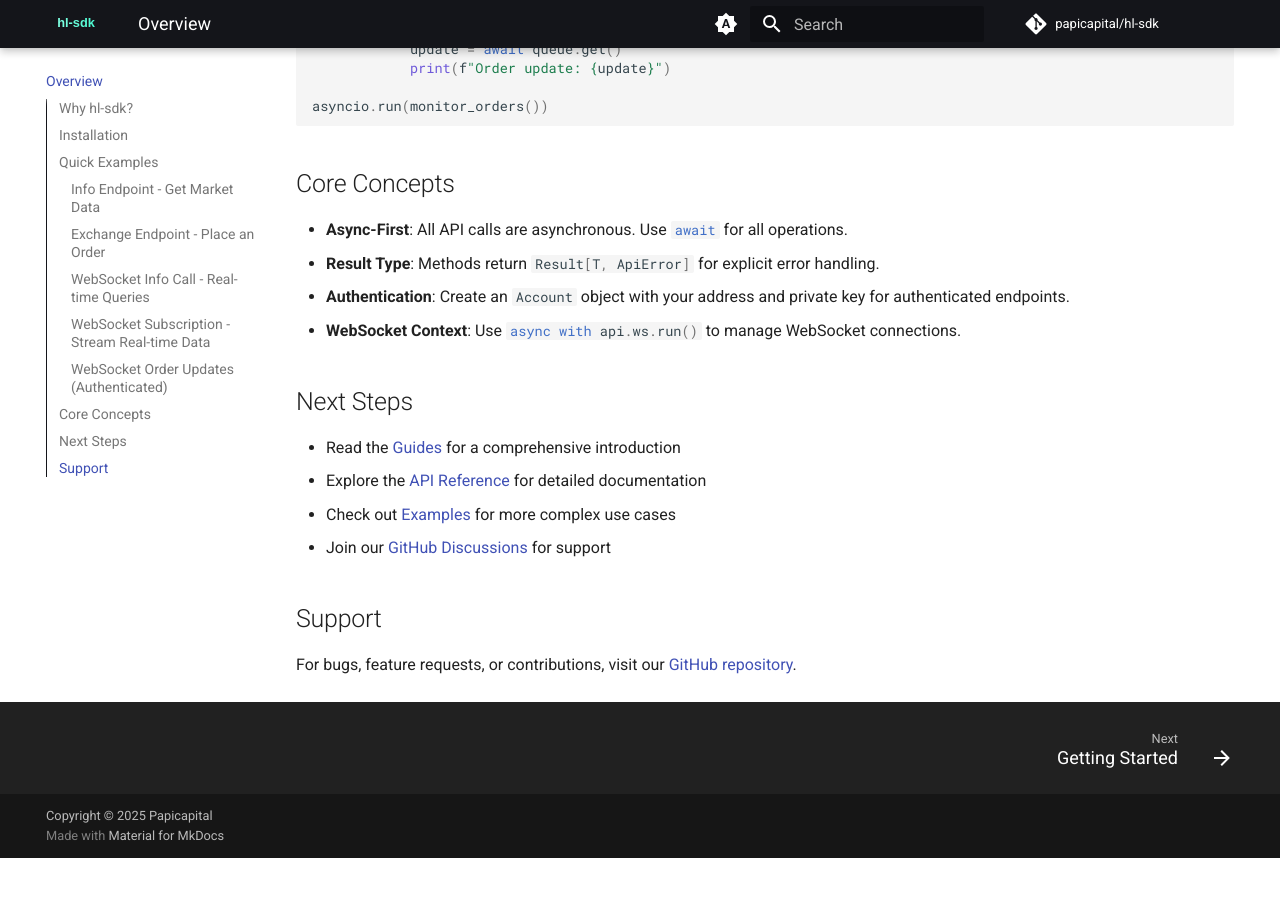
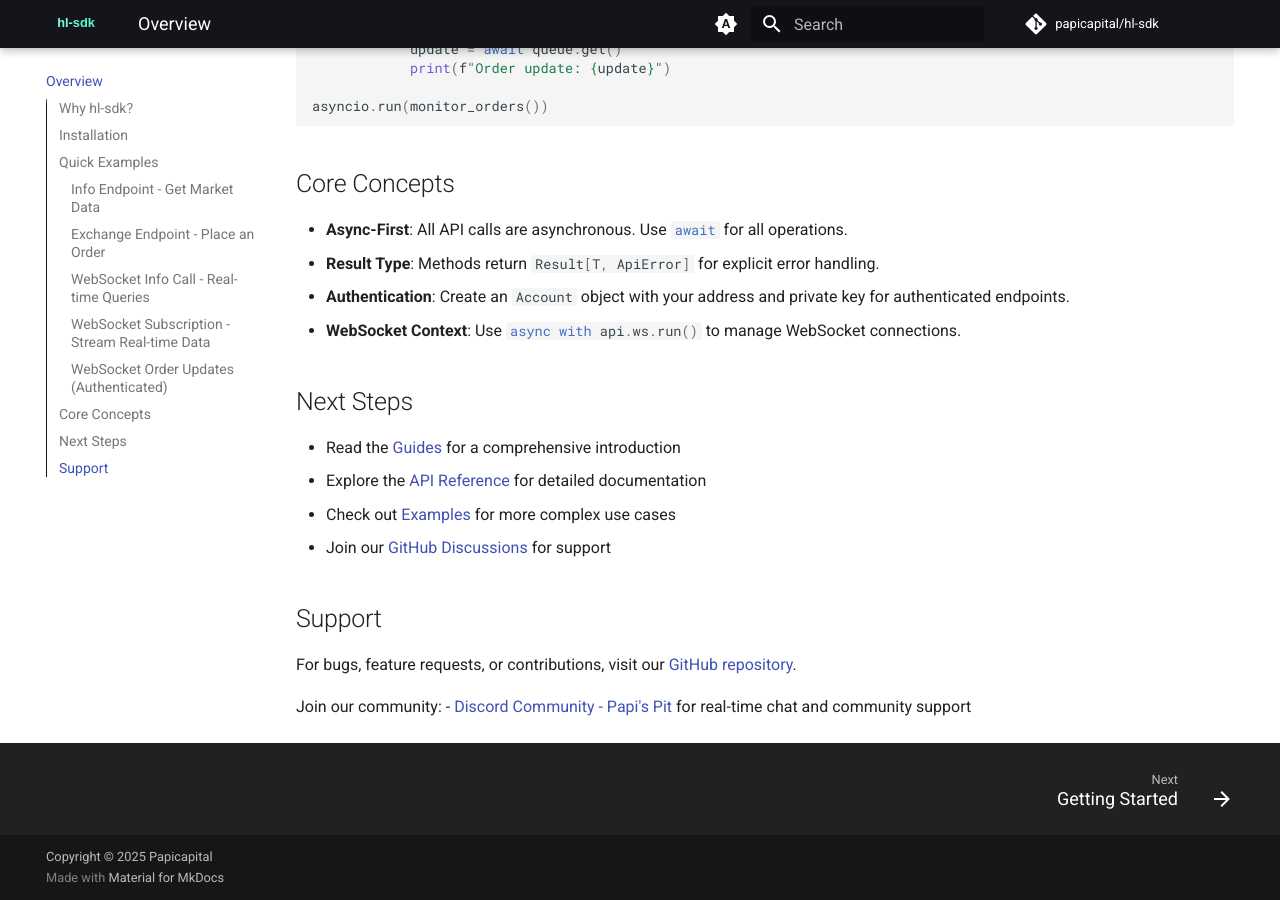
Before and after one commit to papicapital/hl-sdk, an MkDocs documentation site: the page built from docs/index.md, in a window 1280 px wide and 900 px high, scrolled down 3682 px. Built offline with MkDocs 1.6.1 and Material for MkDocs 9.7.7, drawn with Linux system fonts in a browser that asks for light colours; comment, search, counter and statistics services are not loaded; before the commit the page ends 4540 px from its top, so only the background shows below that.

Commit message:
chore: add Discord link, rename workflow file

```diff
--- a/docs/index.md
+++ b/docs/index.md
@@ -200,3 +200,6 @@ asyncio.run(monitor_orders())
 ## Support
 
 For bugs, feature requests, or contributions, visit our [GitHub repository](https://github.com/papicapital/hl-sdk).
+
+Join our community:
+- [Discord Community - Papi's Pit](https://discord.gg/rDAG9RTsbj) for real-time chat and community support
```
Also changed, not shown: README.md (+1 -0 lines), docs/contributing.md (+1 -0 lines), 2 other files.
